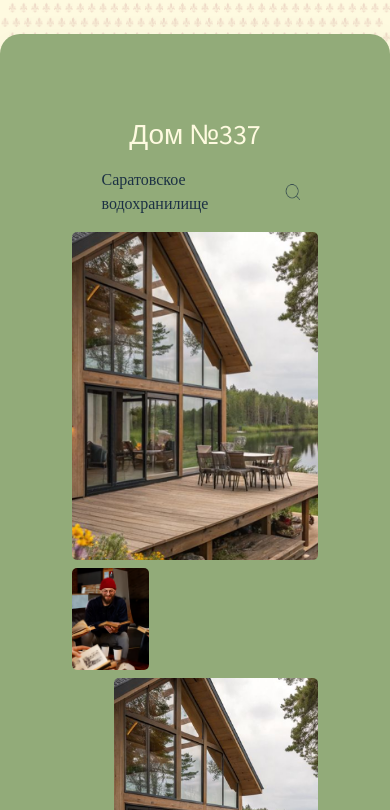
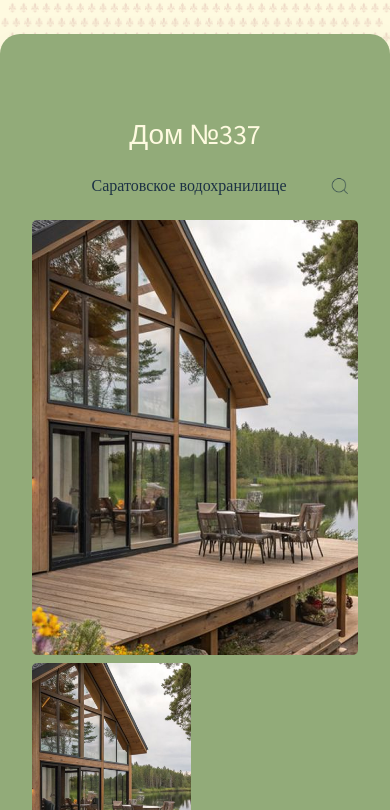
Before and after one commit to Varvara168/premium-site, a React (Vite) app: page / in a window 390 px wide. Shown: the part 1314-2124 px from the top of the page. Built offline with nearby package versions, Linux system fonts and the light colour scheme; a web font is replaced by a local one.

Commit message:
mobile best-offer

```diff
--- a/src/components/HeroPage.tsx
+++ b/src/components/HeroPage.tsx
@@ -189,7 +189,7 @@ export default function Hero() {
         </div>
       </div>
 
-      <div className="grid gap-10 lg:grid-cols-3 items-start">
+      <div className="grid gap-0 lg:gap-10 lg:grid-cols-3 items-start">
         <div
           ref={leftColRef}
           className="lg:col-span-1 px-10 hidden lg:block lg:sticky lg:self-start lg:z-10 lg:top-44"
@@ -243,7 +243,7 @@ export default function Hero() {
             <h2 className="font-medium text-[#FEFAE0] text-[28px] serif-display">Дом №337</h2>
           </div>
 
-          <div className="flex items-center justify-between mt-3 px-2">
+          <div className="flex items-center justify-between mt-3 ">
             <div className="w-6 h-6" />
             <p className="text-[16px] font-medium miama text-[#1C3144]">Саратовское водохранилище</p>
             <button
@@ -260,8 +260,8 @@ export default function Hero() {
               <img src={house337} alt="House 337 - full" className="block w-full h-full object-cover" />
             </div>
 
-            <div className="col-span-2 overflow-hidden rounded-[5px] aspect-[3/4]">
-              <img src={liesure} alt="Leisure - left" className="block w-full h-full object-cover" />
+            <div className="col-span-3 overflow-hidden rounded-[5px] aspect-[3/4]">
+              <img src={house337} alt="Leisure - left" className="block w-full h-full object-cover" />
             </div>
 
             <div className="col-start-2 col-span-5 overflow-hidden rounded-[5px] aspect-[3/4]">
```
